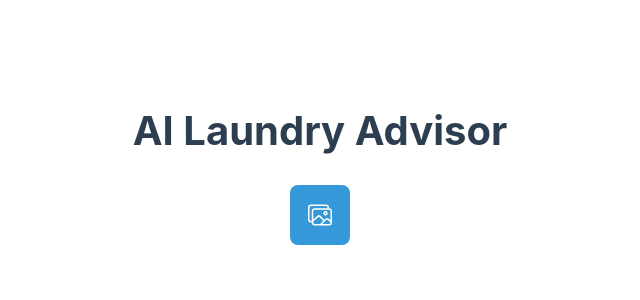
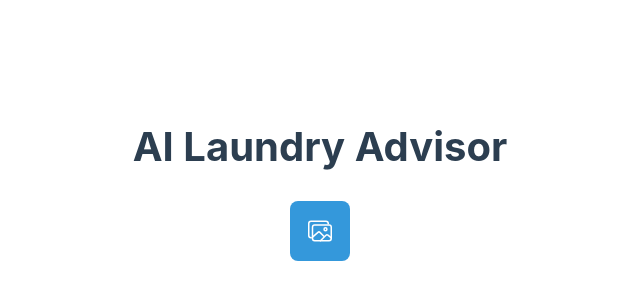
Before and after one commit to justinchencya/ai-laundry-advisor, a React (Vite) app in the folder frontend/: page / in a window 1280 px wide. Shown: the part 220-520 px from the top of the page, without its empty margins (320-960 px from the left). Built offline with nearby package versions, Linux system fonts and the light colour scheme.

Commit message:
Fixed title font color and page size and margin

```diff
--- a/frontend/src/App.css
+++ b/frontend/src/App.css
@@ -5,34 +5,44 @@
   text-align: center;
   width: 100%;
   box-sizing: border-box;
+  min-height: 100vh;
+  display: flex;
 }
 
-.logo {
-  height: 6em;
-  padding: 1.5em;
-  will-change: filter;
-  transition: filter 300ms;
-}
-.logo:hover {
-  filter: drop-shadow(0 0 2em #646cffaa);
-}
-.logo.react:hover {
-  filter: drop-shadow(0 0 2em #61dafbaa);
+.app-container {
+  max-width: 800px;
+  margin: 0 auto;
+  padding: 1rem;
+  text-align: center;
+  width: 100%;
+  box-sizing: border-box;
+  display: flex;
+  flex-direction: column;
+  justify-content: center;
+  min-height: 100px;
 }
 
-@keyframes logo-spin {
-  from {
-    transform: rotate(0deg);
-  }
-  to {
-    transform: rotate(360deg);
-  }
+.app-container:only-child {
+  justify-content: center;
+  align-items: center;
+  flex: 1;
 }
 
-@media (prefers-reduced-motion: no-preference) {
-  a:nth-of-type(2) .logo {
-    animation: logo-spin infinite 20s linear;
-  }
+h1 {
+  font-size: 2.5rem;
+  color: #2c3e50;
+  margin-bottom: 2rem;
+}
+
+.upload-section {
+  display: flex;
+  gap: 1rem;
+  justify-content: center;
+  margin-bottom: 0;
+}
+
+.image-preview {
+  margin-top: 2rem;
 }
 
 .card {
@@ -43,25 +53,50 @@
   color: #888;
 }
 
-.app-container {
-  max-width: 800px;
-  margin: 0 auto;
-  padding: 1rem;
-  text-align: center;
-  width: 100%;
-  box-sizing: border-box;
-}
-
-h1 {
-  font-size: 2.5rem;
-  color: #2c3e50;
-  margin-bottom: 2rem;
-}
-
 @media (max-width: 768px) {
   h1 {
     font-size: 2rem;
     margin-bottom: 1.5rem;
+  }
+
+  .app-container {
+    padding: 0.5rem;
+  }
+}
+
+/* Dark mode support */
+@media (prefers-color-scheme: dark) {
+  body {
+    background-color: #1a1a1a;
+  }
+
+  h1 {
+    color: #ecf0f1;
+  }
+
+  .image-preview {
+    background-color: #2c3e50;
+  }
+
+  .image-overlay,
+  .error-overlay,
+  .analysis-overlay {
+    background-color: rgba(44, 62, 80, 0.95);
+  }
+
+  .validation-message {
+    background-color: rgba(44, 62, 80, 0.95);
+    color: #e74c3c;
+  }
+
+  .markdown-content {
+    background-color: #2c3e50;
+    color: #ecf0f1;
+  }
+
+  .markdown-content h2,
+  .markdown-content p {
+    color: #ecf0f1;
   }
 }
 
@@ -76,13 +111,6 @@ h3 {
   color: #34495e;
   margin-bottom: 0.5rem;
   text-align: left;
-}
-
-.upload-section {
-  display: flex;
-  gap: 1rem;
-  justify-content: center;
-  margin-bottom: 2rem;
 }
 
 button {
```
